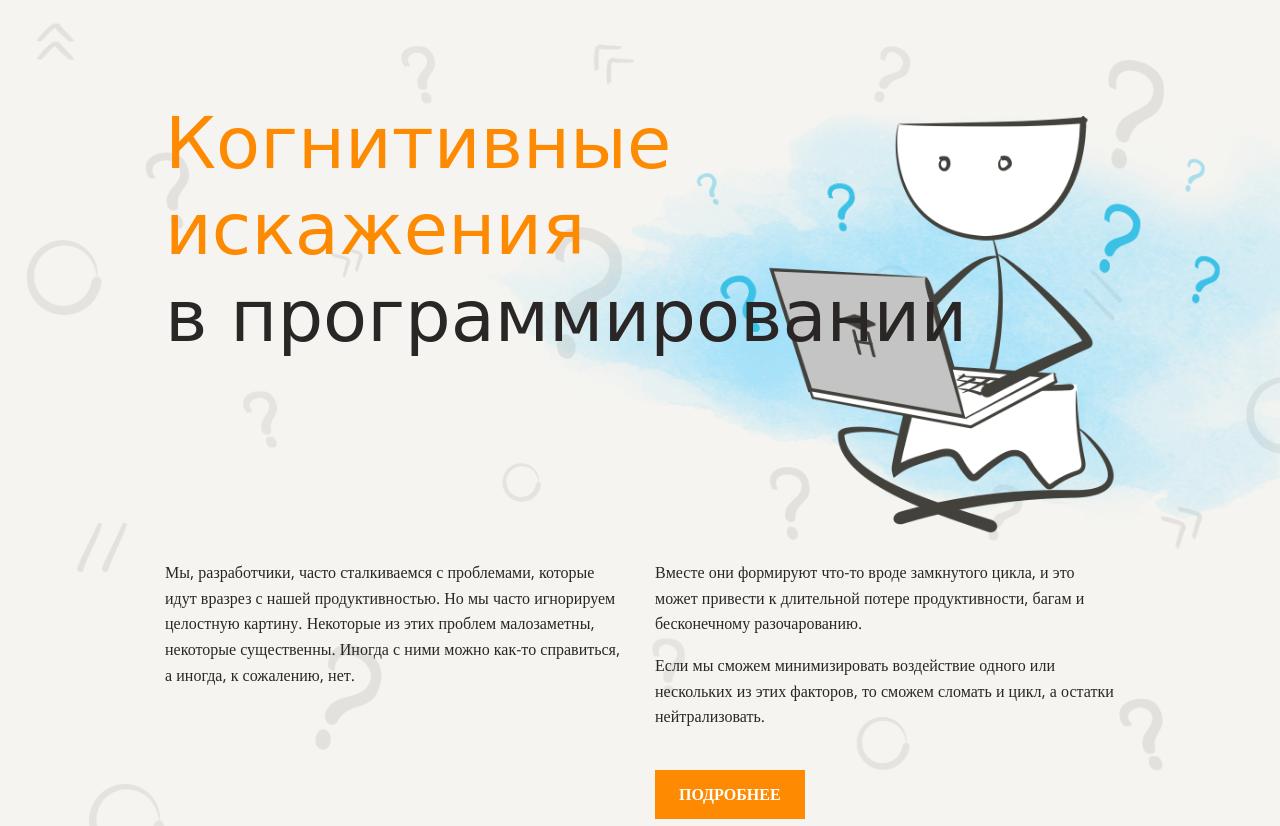
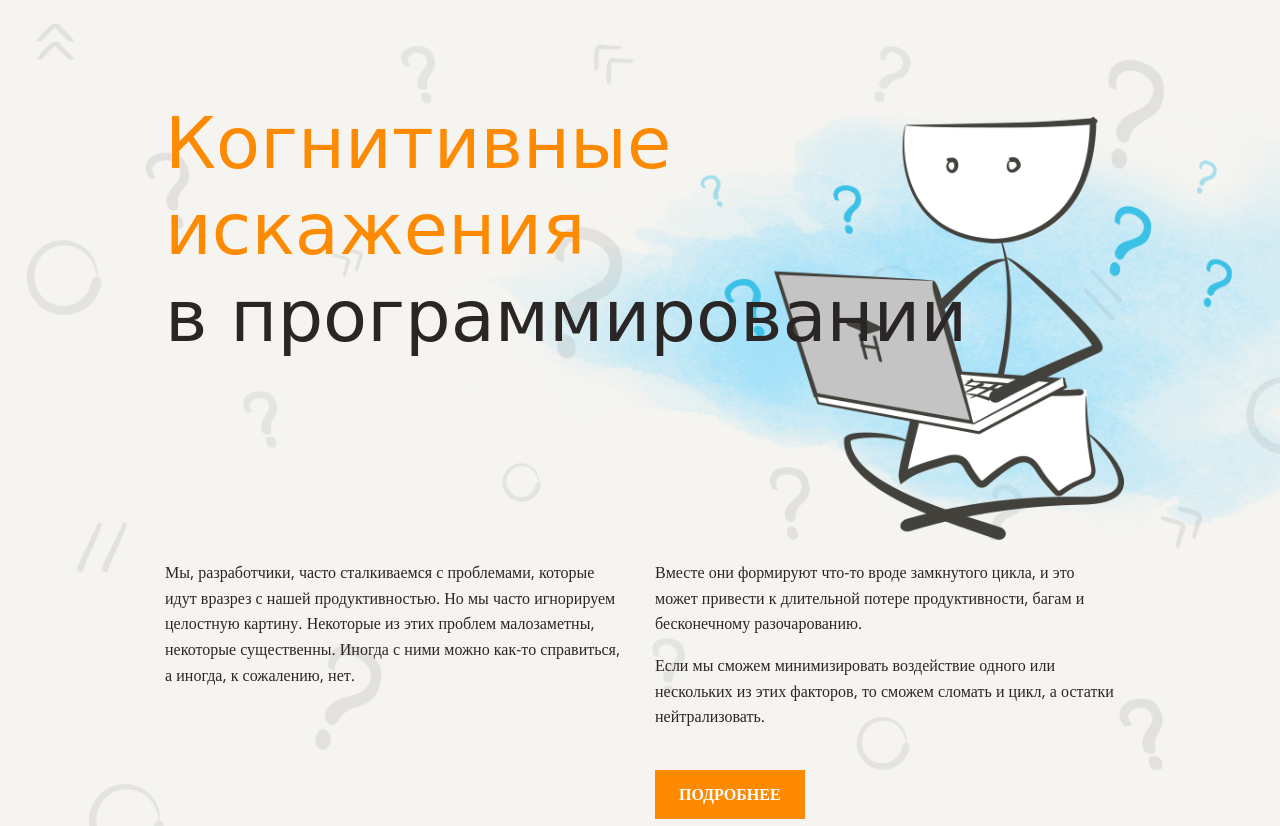
Before and after one commit to Kristofer-can/layout-designer-project-58, a website: page src/index.html in a window 1280 px wide. Shown: the top 826 px of the page. Drawn offline with nearby package versions, Linux system fonts and the light colour scheme; a web font is replaced by a local one.

Commit message:
stage 41

```diff
--- a/src/new-file.css
+++ b/src/new-file.css
@@ -126,7 +126,7 @@ h3 {
 }
 
 .header-img {
-  height: 517px;
+  height: 525px;
 }
 
 .header-text {
```
